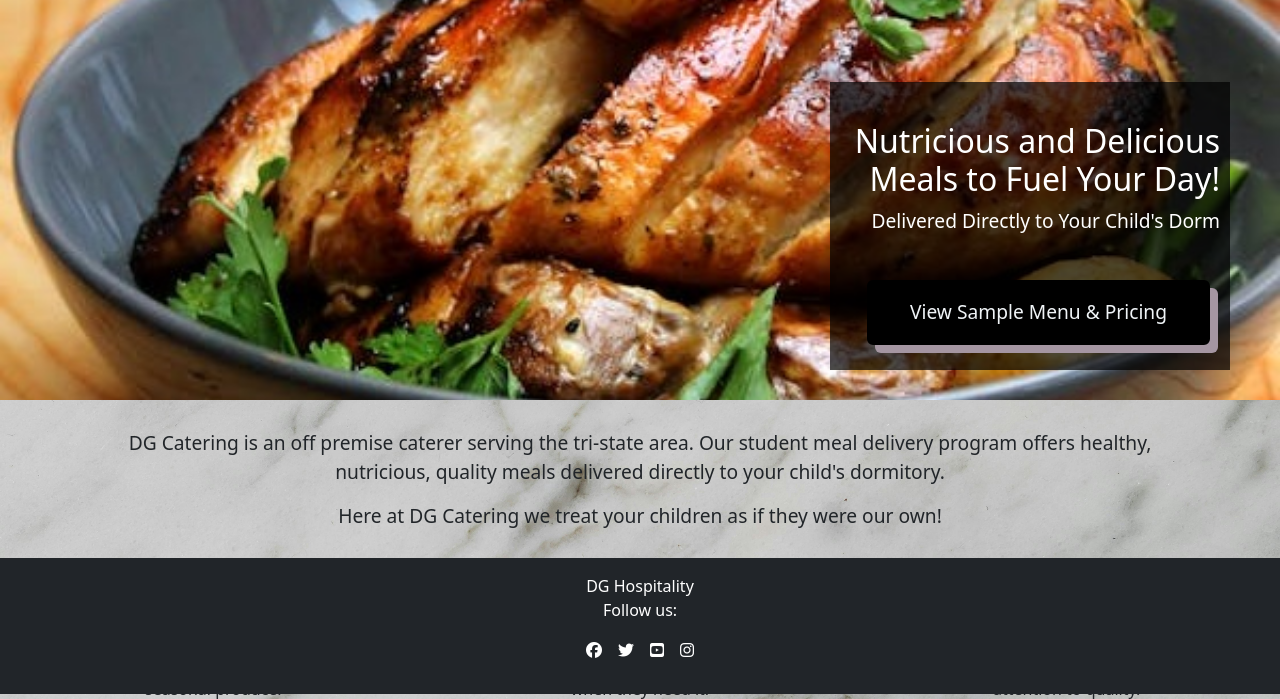
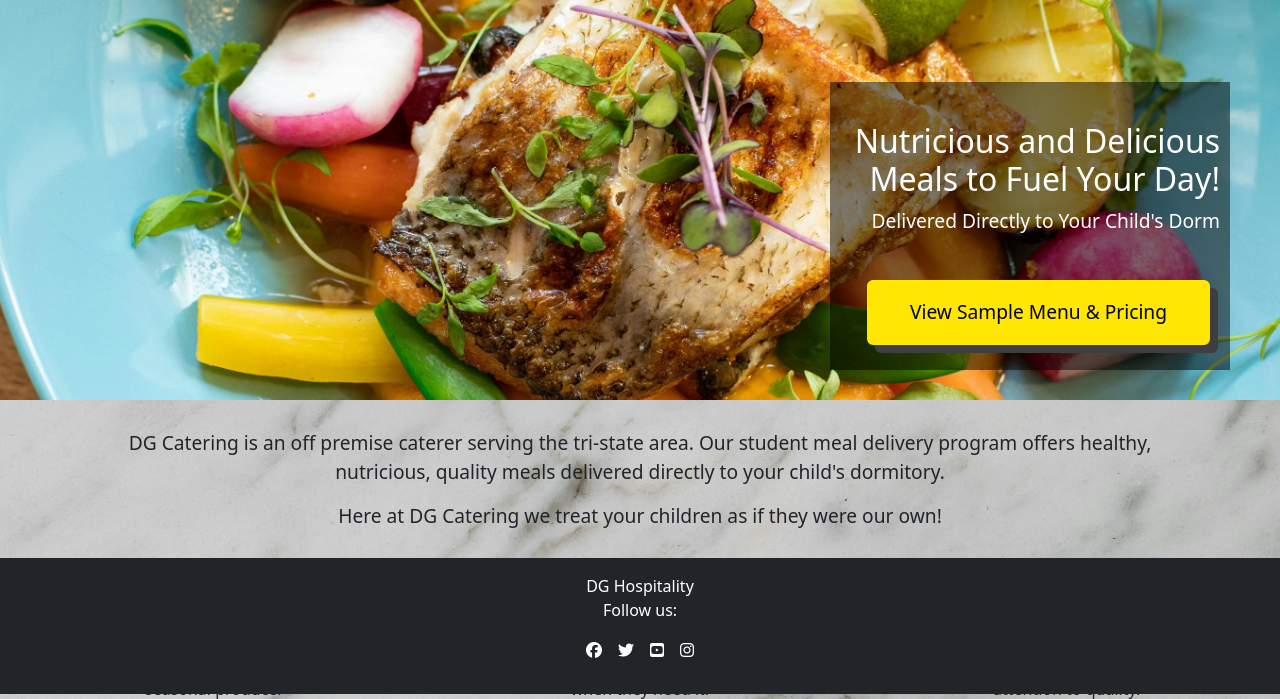
Before and after one commit to MichelleDuda/dg-student-ordering-system, a Django app: page / in a window 1280 px wide. Shown: the part 106-805 px from the top of the page. Run offline with Django 4.2, Linux system fonts and the light colour scheme; some libraries are stand-ins or nearby versions.

Commit message:
Clean up unused picture files and change hero image

```diff
--- a/static/css/style.css
+++ b/static/css/style.css
@@ -50,7 +50,7 @@ main {
 
 /* Index.Html Styles */
 #hero {
-    background: url('/static/images/hero.jpeg') no-repeat center center / cover;
+    background: url('/static/images/hero.webp') no-repeat center center / cover;
     width: 100%;
     position: relative;
     height: 400px;
@@ -58,7 +58,7 @@ main {
 
 #hero-cover-text {
     /* final rgba value sets the opacity so it is semi-transparent */
-    background-color: rgba(0, 0, 0, 0.7);
+    background-color: rgba(0, 0, 0, 0.5);
     color: white;
     font-size: 100%;
     text-align: right;
@@ -74,19 +74,19 @@ main {
 
 #menu-button {
     display: inline-block;
-    background-color: rgb(0, 0, 0);
-    color: #F0F4F7ff;
-    border: solid 3px rgb(0, 0, 0);
+    background-color: rgb(255, 230, 3);
+    color: rgb(0, 0, 0);
+    border: solid 3px rgb(255, 230, 3);
     text-align: center;
     text-decoration: none;
     padding: 15px 40px;
     border-radius: 6px;
-    box-shadow: .5rem .5rem #a596a2;
+    box-shadow: .5rem .5rem #3f3d3f;
     margin-right: 10px;
 }
 
 #menu-button:hover {
-    background-color: rgb(80, 79, 70);
+    background-color: rgb(143, 131, 24);
 }
 
 #about-us {
```
Also changed, not shown: static/images/chicken.jpg (deleted), static/images/delivery.jpg (deleted), static/images/hero.webp (added), static/images/muffin.jpg (deleted), static/images/omelette.jpg (deleted), 5 other files.
